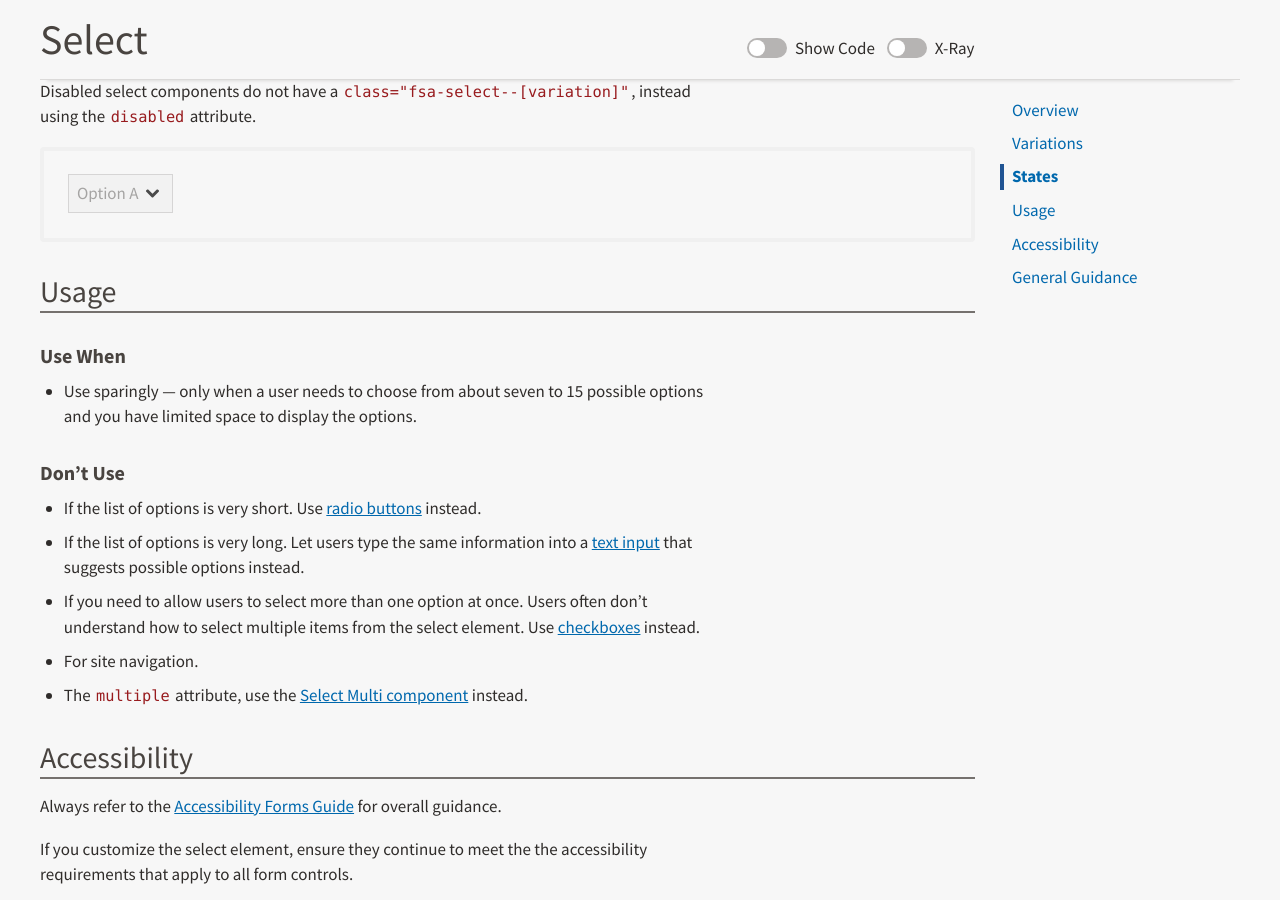
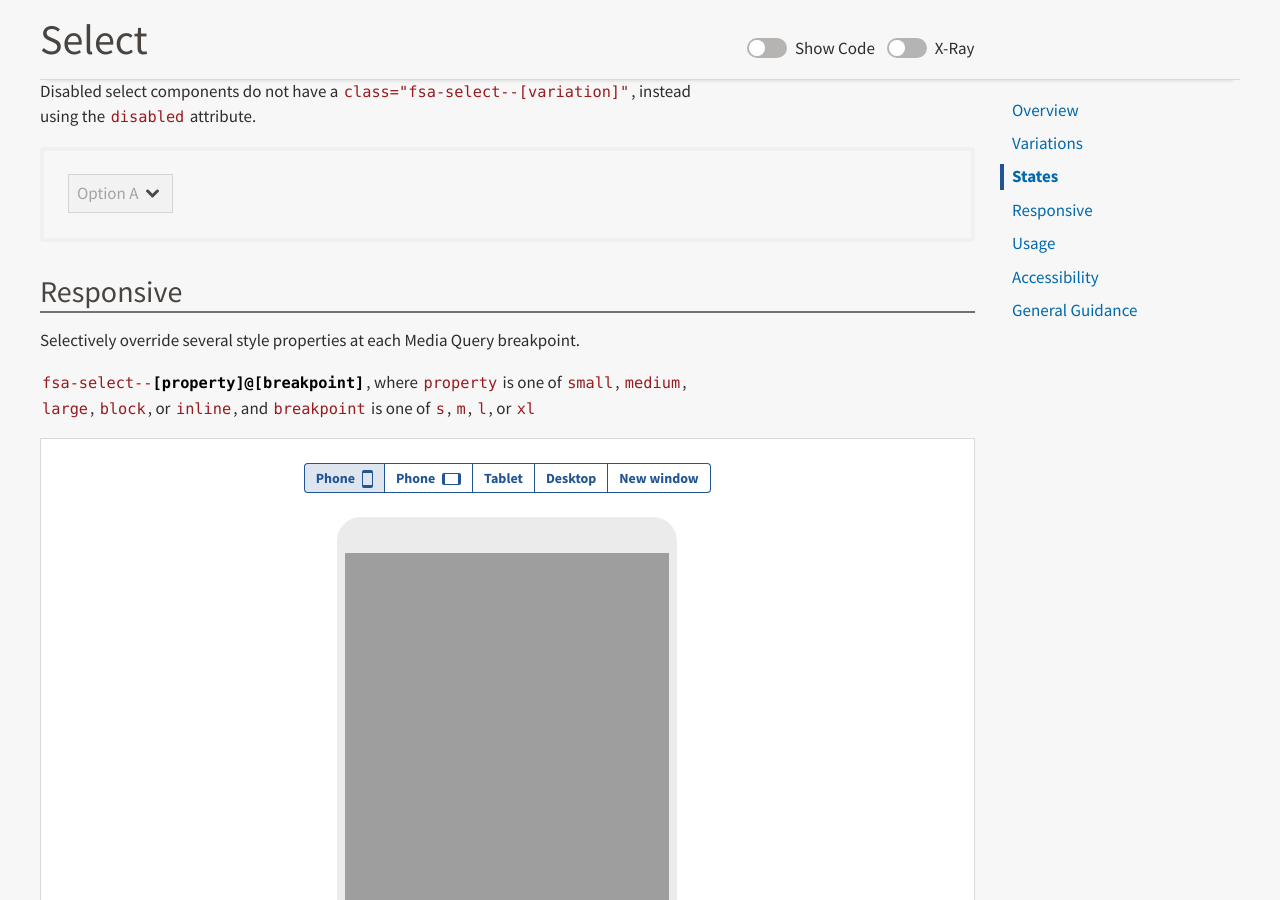
Before and after one commit to USDA-FSA/fsa-design-system, a Jekyll site: the page built from components/select/index.md, in a window 1280 px wide and 900 px high, scrolled down 2283 px. Built offline with Jekyll 4.4.1, drawn with Linux system fonts in a browser that asks for light colours.

Commit message:
Doc'd RWD scopes of fsa-select [closes #328]

````diff
--- a/components/select/index.md
+++ b/components/select/index.md
@@ -285,6 +285,39 @@
 </select>
 ```
 
+## Responsive
+
+Selectively override several style properties at each Media Query breakpoint.
+
+<code>fsa-select--<strong>[property]@[breakpoint]</strong></code>, where
+<code>property</code> is one of
+<code>small</code>,
+<code>medium</code>,
+<code>large</code>,
+<code>block</code>, or
+<code>inline</code>, and <code>breakpoint</code> is one of
+<code title="small">s</code>,
+<code title="medium">m</code>,
+<code title="large">l</code>, or
+<code title="extra large">xl</code>
+
+{% include alert.rwd-rendering.html %}
+
+<div class="docs__rwd-demo-block">
+  <div class="docs__rwd-embed-container">
+    <span class="fsa-btn-group fsa-btn-group--small" role="group" data-component="">
+      <button data-behavior="toggle-rwd-size" data-target="rwd-demo_select" data-size="phone" class="fsa-btn-group__item fsa-btn-group__item--active" aria-selected="true" type="button" title="Portrait"><span class="sr-only">Portrait</span> Phone <span class="docs__rwd-demo-icon docs__rwd-demo-icon--portrait"></span></button>
+      <button data-behavior="toggle-rwd-size" data-target="rwd-demo_select" data-size="phone-big" class="fsa-btn-group__item" type="button" title="Landscape"><span class="sr-only">Landscape</span> Phone <span class="docs__rwd-demo-icon docs__rwd-demo-icon--landscape"></span></button>
+      <button data-behavior="toggle-rwd-size" data-target="rwd-demo_select" data-size="tablet" class="fsa-btn-group__item" type="button">Tablet</button>
+      <button data-behavior="toggle-rwd-size" data-target="rwd-demo_select" data-size="desktop" class="fsa-btn-group__item" type="button">Desktop</button>
+      <a class="fsa-btn-group__item" href="http://usda-fsa.github.io/fsa-style/demo/rwd__select.html" target="_blank" title="View in its own browser window">New window</a>
+    </span>
+    <div class="docs__rwd-embed docs__rwd-embed--phone" id="rwd-demo_select">
+      <iframe title="Responsive Demo: Select" src="http://usda-fsa.github.io/fsa-style/demo/rwd__select.html" class="docs__rwd-iframe" allowtransparency="true" frameborder="0" scrolling="yes" allowfullscreen="true"> </iframe>
+    </div>
+  </div>
+</div>
+
 ## Usage
 
 ### Use When
````
